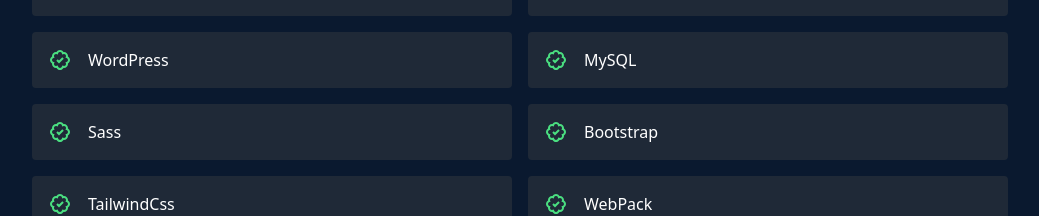
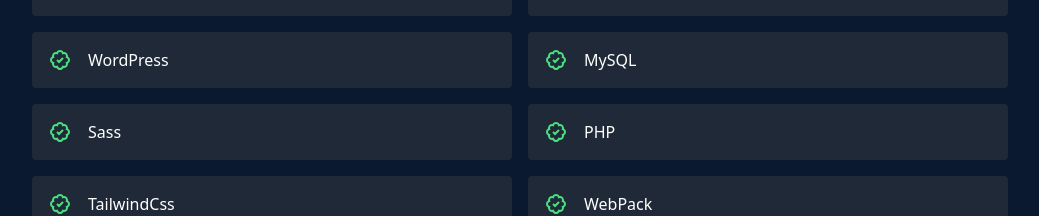
Before and after one commit to ridabensalem/rida-portfolio-, a React (Create React App) app: page / in a window 1280 px wide. Shown: the part 3826-4042 px from the top of the page, without its empty margins (120-1159 px from the left). Built offline with nearby package versions, Linux system fonts and the light colour scheme.

Commit message:
Replace Boostrap wiht PHP in the skills array

```diff
--- a/src/data.js
+++ b/src/data.js
@@ -56,4 +56,4 @@
       }
     ];
 //skills
-export const skills = ['HTML', 'CSS', 'JavaScript', 'React', 'WordPress','MySQL','Sass','Bootstrap','TailwindCss','WebPack','Redux','Jest','Git','GitHub',];
+export const skills = ['HTML', 'CSS', 'JavaScript', 'React', 'WordPress','MySQL','Sass','PHP','TailwindCss','WebPack','Redux','Jest','Git','GitHub',];
```
